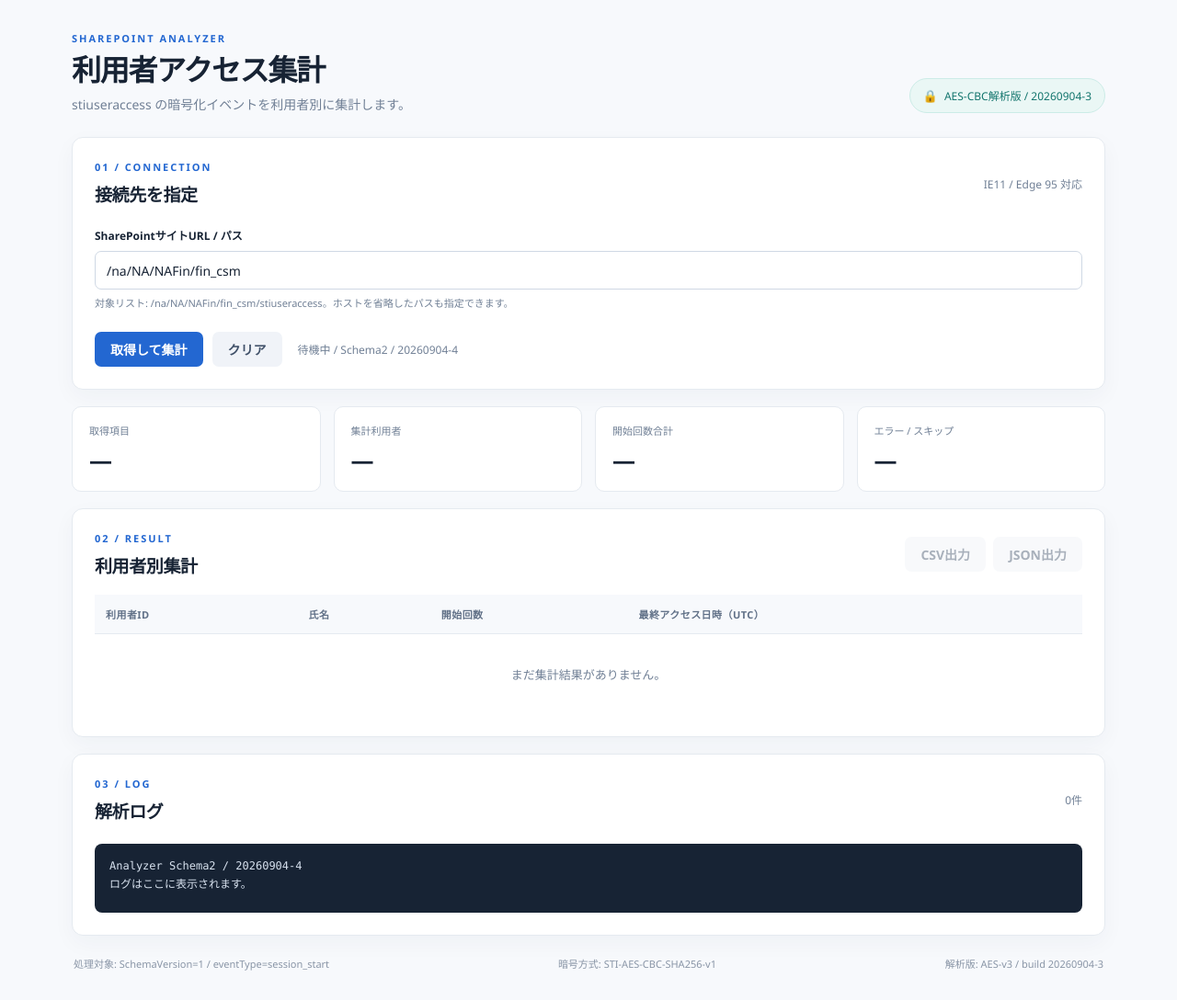
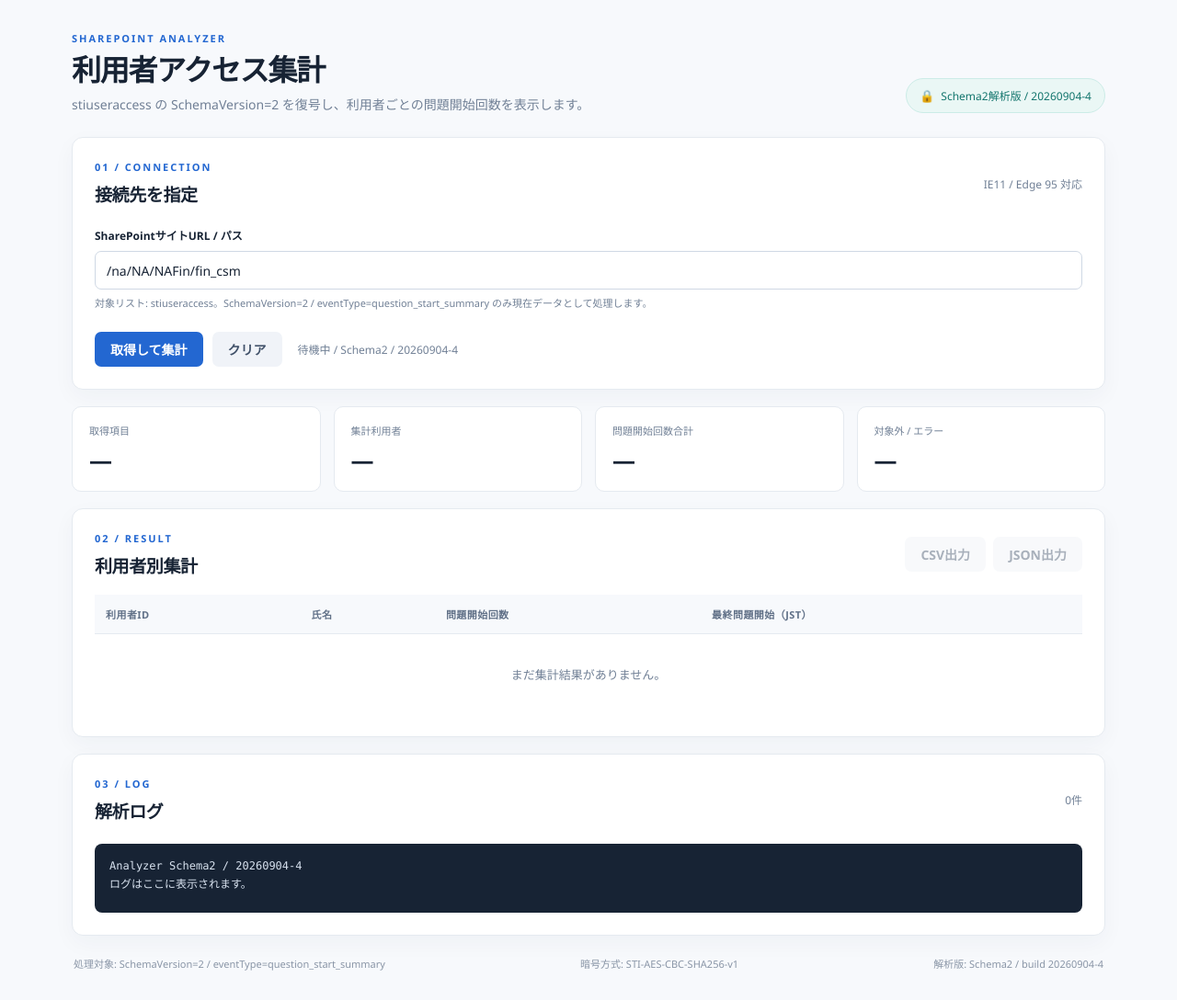
Before and after one commit to porihuru/kss, a plain HTML site: page web/index.html in a window 1280 px wide. Shown: the whole page at 92% size. Drawn offline with Linux system fonts and the light colour scheme.

Commit message:
feat: switch UI to STI SchemaVersion 2 question start summaries

```diff
--- a/web/index.html
+++ b/web/index.html
@@ -8,7 +8,7 @@
   <meta http-equiv="Expires" content="0">
   <meta name="viewport" content="width=device-width, initial-scale=1">
   <title>利用者アクセス集計</title>
-  <link rel="stylesheet" href="styles.css?v=20260904-aes3">
+  <link rel="stylesheet" href="styles.css?v=20260904-schema2-4">
 </head>
 <body>
   <main class="app-shell">
@@ -16,9 +16,9 @@
       <div>
         <p class="eyebrow">SHAREPOINT ANALYZER</p>
         <h1>利用者アクセス集計</h1>
-        <p class="subtitle">stiuseraccess の暗号化イベントを利用者別に集計します。</p>
+        <p class="subtitle">stiuseraccess の SchemaVersion=2 を復号し、利用者ごとの問題開始回数を表示します。</p>
       </div>
-      <div class="security-badge"><span class="lock">&#128274;</span> AES-CBC解析版 / 20260904-3</div>
+      <div class="security-badge"><span class="lock">&#128274;</span> Schema2解析版 / 20260904-4</div>
     </header>
 
     <section class="panel setup-panel">
@@ -33,7 +33,7 @@
         <label class="field field-wide">
           <span>SharePointサイトURL / パス</span>
           <input id="siteUrl" type="text" value="/na/NA/NAFin/fin_csm" placeholder="https://contoso.sharepoint.com/sites/portal">
-          <small>対象リスト: /na/NA/NAFin/fin_csm/stiuseraccess。ホストを省略したパスも指定できます。</small>
+          <small>対象リスト: stiuseraccess。SchemaVersion=2 / eventType=question_start_summary のみ現在データとして処理します。</small>
         </label>
       </div>
       <div class="actions">
@@ -46,8 +46,8 @@
     <section class="summary-grid" aria-label="集計サマリー">
       <div class="metric"><span>取得項目</span><strong id="itemCount">—</strong></div>
       <div class="metric"><span>集計利用者</span><strong id="userCount">—</strong></div>
-      <div class="metric"><span>開始回数合計</span><strong id="startCount">—</strong></div>
-      <div class="metric"><span>エラー / スキップ</span><strong id="errorCount">—</strong></div>
+      <div class="metric"><span>問題開始回数合計</span><strong id="startCount">—</strong></div>
+      <div class="metric"><span>対象外 / エラー</span><strong id="errorCount">—</strong></div>
     </section>
 
     <section class="panel result-panel">
@@ -64,7 +64,7 @@
       <div class="table-wrap">
         <table>
           <thead>
-            <tr><th>利用者ID</th><th>氏名</th><th>開始回数</th><th>最終アクセス日時（UTC）</th></tr>
+            <tr><th>利用者ID</th><th>氏名</th><th>問題開始回数</th><th>最終問題開始（JST）</th></tr>
           </thead>
           <tbody id="resultBody">
             <tr class="empty-row"><td colspan="4">まだ集計結果がありません。</td></tr>
@@ -85,11 +85,12 @@
     </section>
 
     <footer>
-      <span>処理対象: SchemaVersion=1 / eventType=session_start</span>
+      <span>処理対象: SchemaVersion=2 / eventType=question_start_summary</span>
       <span>暗号方式: STI-AES-CBC-SHA256-v1</span>
-      <span>解析版: AES-v3 / build 20260904-3</span>
+      <span>解析版: Schema2 / build 20260904-4</span>
     </footer>
   </main>
+
   <script>
     window.STI_DECRYPTION_CONFIG = {
       secretKey: "123456789",
@@ -102,6 +103,6 @@
       padding: "PKCS7"
     };
   </script>
-  <script src="app.js?v=20260904-aes3"></script>
+  <script src="app.js?v=20260904-schema2-4"></script>
 </body>
 </html>
```
